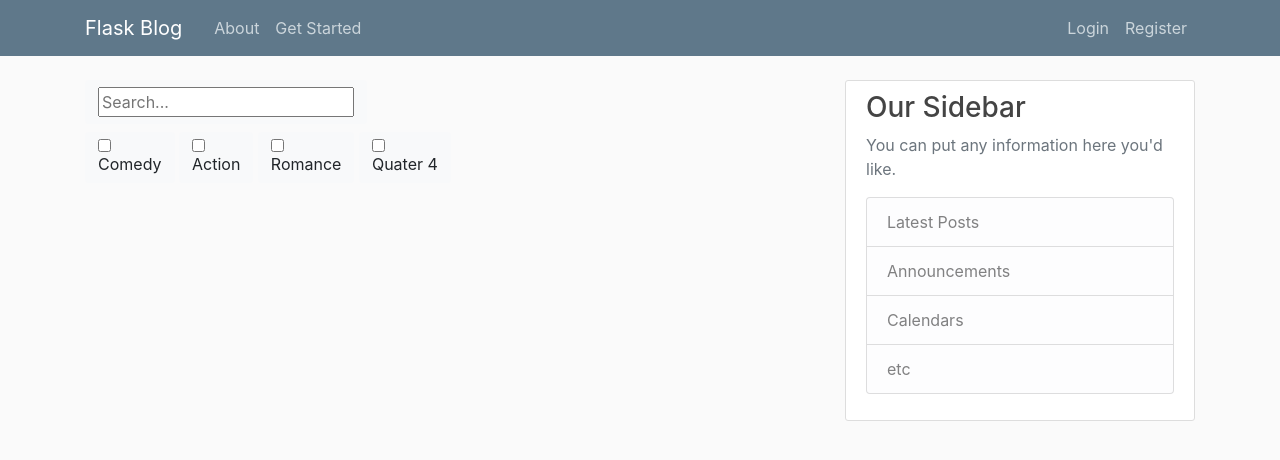
After one commit to JayBlaine/rh22, a Flask app: page /start in a window 1280 px wide. The commit adds this page. Shown: the top 460 px of the page. Run offline with Flask 2, Linux system fonts and the light colour scheme; some libraries are stand-ins or nearby versions.

Commit message:
route updates, start.html started

```diff
--- a/requirements.txt
+++ b/requirements.txt
@@ -2,5 +2,6 @@ flask
 flask_sqlalchemy
 flask_bcrypt
 flask_login
+email_validator
 mysqlclient
 mal-api
--- a/rh22/forms.py
+++ b/rh22/forms.py
@@ -41,7 +41,6 @@ class UpdateAccountForm(FlaskForm):
                            validators=[DataRequired(), Length(min=2, max=20)])
     email = StringField('Email',
                         validators=[DataRequired(), Email()])
-    picture = FileField('Update Profile Picture', validators=[FileAllowed(['jpg', 'png'])])
     submit = SubmitField('Update')
 
     def validate_username(self, username):
--- a/rh22/models.py
+++ b/rh22/models.py
@@ -13,7 +13,6 @@ class User(db.Model, UserMixin):
     username = db.Column(db.VARCHAR(32), unique=True, nullable=False)
     email = db.Column(db.VARCHAR(32), unique=True, nullable=False)
     password = db.Column(db.String(60), nullable=False)
-    image_file = db.Column(db.VARCHAR(100), nullable=False, default='default.jpg')
     history = db.Column(db.VARCHAR(1000))
 
     def __repr__(self):
--- a/rh22/routes.py
+++ b/rh22/routes.py
@@ -1,43 +1,25 @@
-import sqlite3
 from flask import Flask, render_template, redirect, url_for, flash, request
 from flask_login import login_required, logout_user, login_user, current_user
 
 from rh22 import app, bcrypt, db
-from werkzeug.exceptions import abort
 
 from rh22.forms import UpdateAccountForm, LoginForm, RegistrationForm
 from rh22.models import User
 
 
-def get_db_connection():
-    conn = sqlite3.connect('database.db')
-    conn.row_factory = sqlite3.Row
-    return conn
-
-def get_account(account_id):
-    print('test')
-    # conn = get_db_connection()
-    # post = conn.execute('SELECT * FROM posts WHERE id = ?',
-    #                     (post_id,)).fetchone()
-    # account=
-    # conn.close()
-    # if post is None:
-    #     abort(404)
-    # return post
-
-def get_anime(anime_id):
-    print('test')
-
 
 @app.route("/")
+@app.route("/about")
 @app.route("/home")
 def home():
-    # conn = get_db_connection()
-    # posts = conn.execute("SELECT * FROM posts").fetchall()
-    # global_recommendations =
-    #
-    # conn.close()
     return render_template('home.html')#, global_recommendations=global_recommendations)
+
+@app.route("/start")
+def start():
+    if current_user.is_authenticated and len(current_user.history) == 0:
+        return redirect(url_for('discover'))
+    return render_template('start.html', title='Get Started')
+
 
 @app.route("/register", methods=['GET', 'POST'])
 def register():
@@ -69,10 +51,12 @@ def login():
             flash('Login Unsuccessful. Please check email and password', 'danger')
     return render_template('login.html', title='Login', form=form)
 
+
 @app.route("/logout")
 def logout():
     logout_user()
     return redirect(url_for('home'))
+
 
 @app.route("/account", methods=['GET', 'POST'])
 @login_required
@@ -87,8 +71,7 @@ def account():
     elif request.method == 'GET':
         form.username.data = current_user.username
         form.email.data = current_user.email
-    image_file = url_for('static', filename='profile_pics/' + current_user.image_file)
-    return render_template('account.html', title='Account', image_file=image_file, form=form)
+    return render_template('account.html', title='Account', form=form)
 '''
 @app.route("/<int:anime_id>")
 def anime(anime_id):
--- a/rh22/templates/layout.html
+++ b/rh22/templates/layout.html
@@ -26,7 +26,8 @@
           </button>
           <div class="collapse navbar-collapse" id="navbarToggle">
             <div class="navbar-nav mr-auto">
-              <a class="nav-item nav-link" href="{{ url_for('home') }}">Home</a>
+              <a class="nav-item nav-link" href="{{ url_for('home') }}">About</a>
+                <a class="nav-item nav-link" href="{{ url_for('start') }}">Get Started</a>
             </div>
             <!-- Navbar Right Side -->
             <div class="navbar-nav">
--- /dev/null
+++ b/rh22/templates/start.html
@@ -0,0 +1,24 @@
+{% extends "layout.html" %}
+{% block content %}
+<div>
+    <div>
+        <label class="btn btn-light">
+    <input type="text" placeholder="Search...">
+  </label>
+    </div>
+<label class="btn btn-light">
+    <input type="checkbox" class="form-check list-group-item">Comedy
+  </label>
+  <label class="btn btn-light">
+    <input type="checkbox" class="form-check list-group-item">Action
+  </label>
+  <label class="btn btn-light">
+    <input type="checkbox" class="form-check list-group-item">Romance
+  </label>
+  <label class="btn btn-light">
+    <input type="checkbox" class="form-check list-group-item">Quater 4
+  </label>
+</div>
+
+
+{% endblock content %}
```
